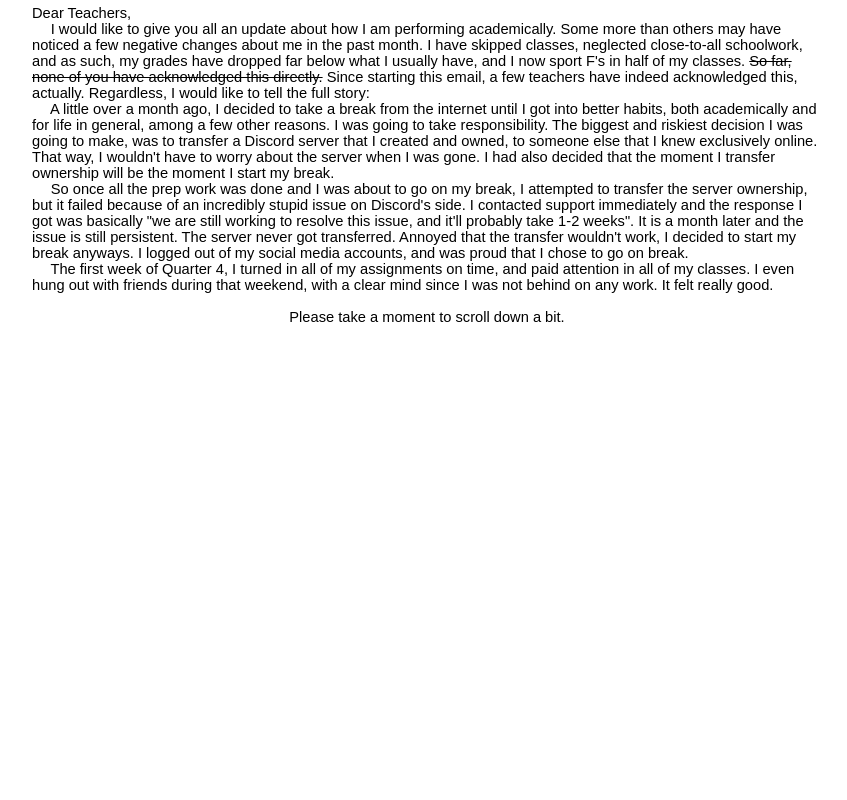
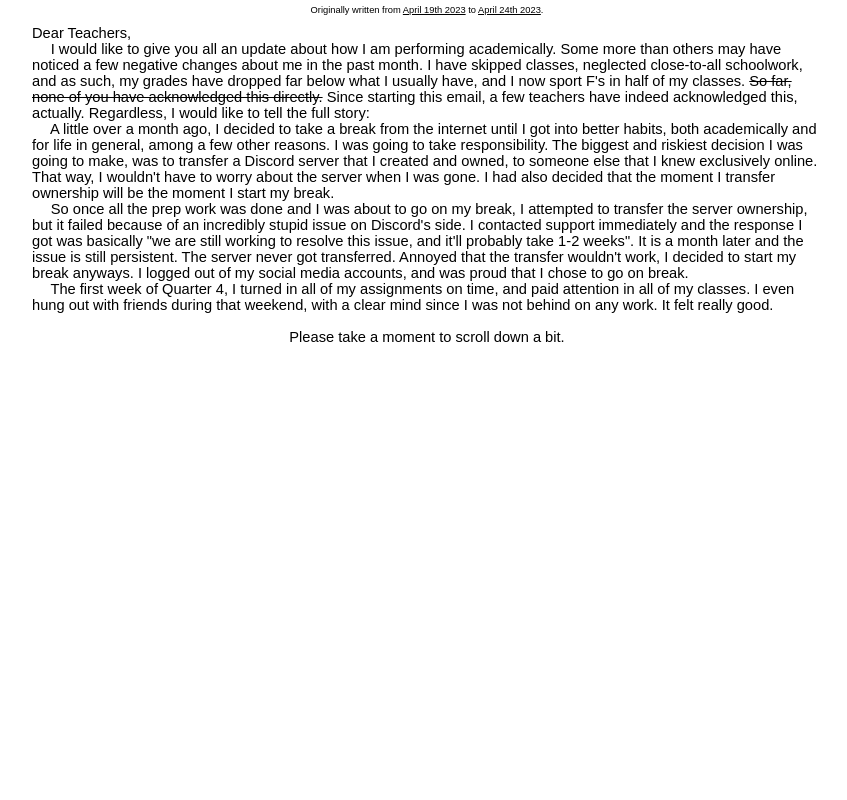
Before and after one commit to dnearman24/dnearman24.github.io, a plain HTML site: page an-update.html in a window 1280 px wide. Shown: the top 800 px of the page, without its empty margins (213-1060 px from the left). Drawn offline with Linux system fonts and the light colour scheme.

Commit message:
added dates
of when I originally wrote it, that is.

```diff
--- a/an-update.html
+++ b/an-update.html
@@ -79,6 +79,10 @@ body {
   width: 100vw;
   max-width: 800px;
 }
+.header {
+  font-size: 7pt;
+  text-align: center;
+}
 img {
   left: 50%;
   transform: translateX(50%);
@@ -86,6 +90,11 @@ img {
 </style>
 </head>
 <body>
+<div class="flex">
+<p class="header">
+Originally written from <u>April 19th 2023</u> to <u>April 24th 2023</u>.
+</p>
+</div>
 <div id="normal" class="flex">
 <p>
 Dear Teachers, <br>&emsp;
```
